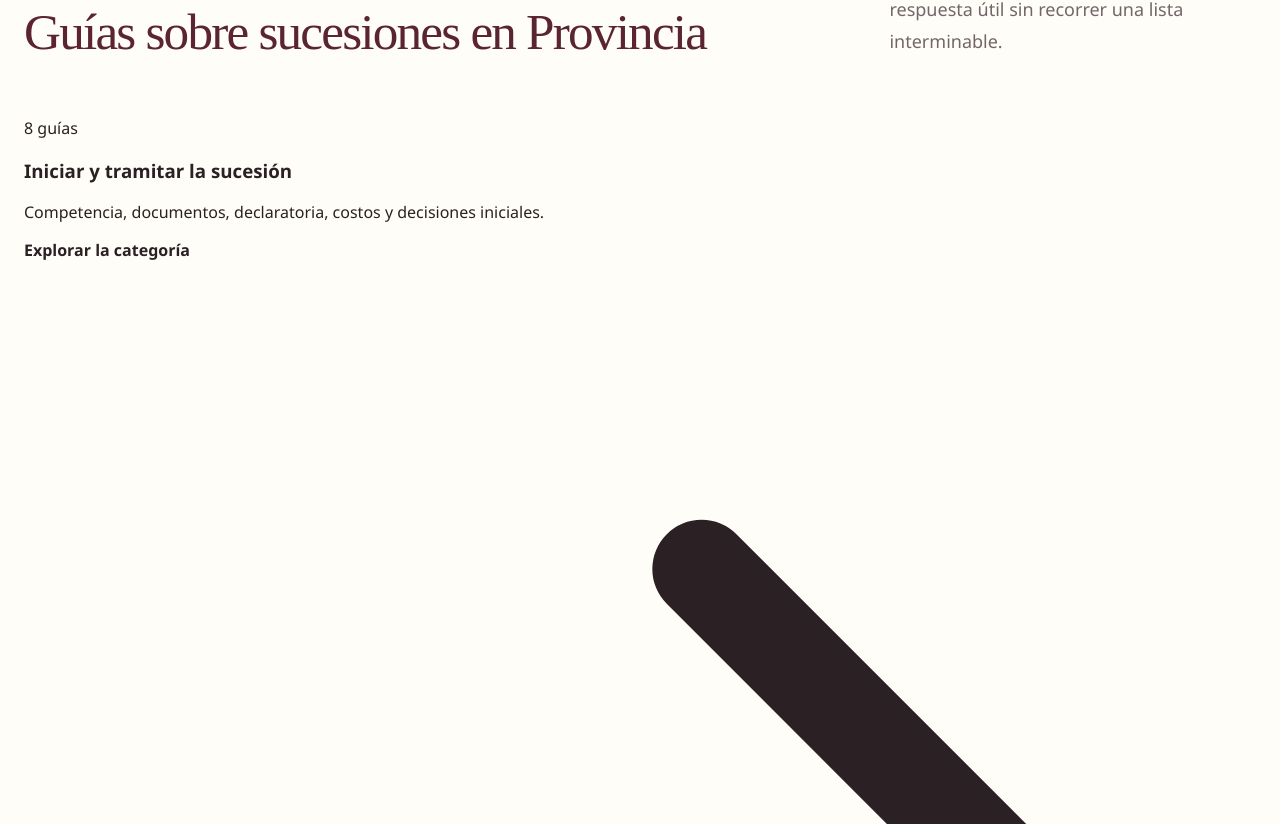
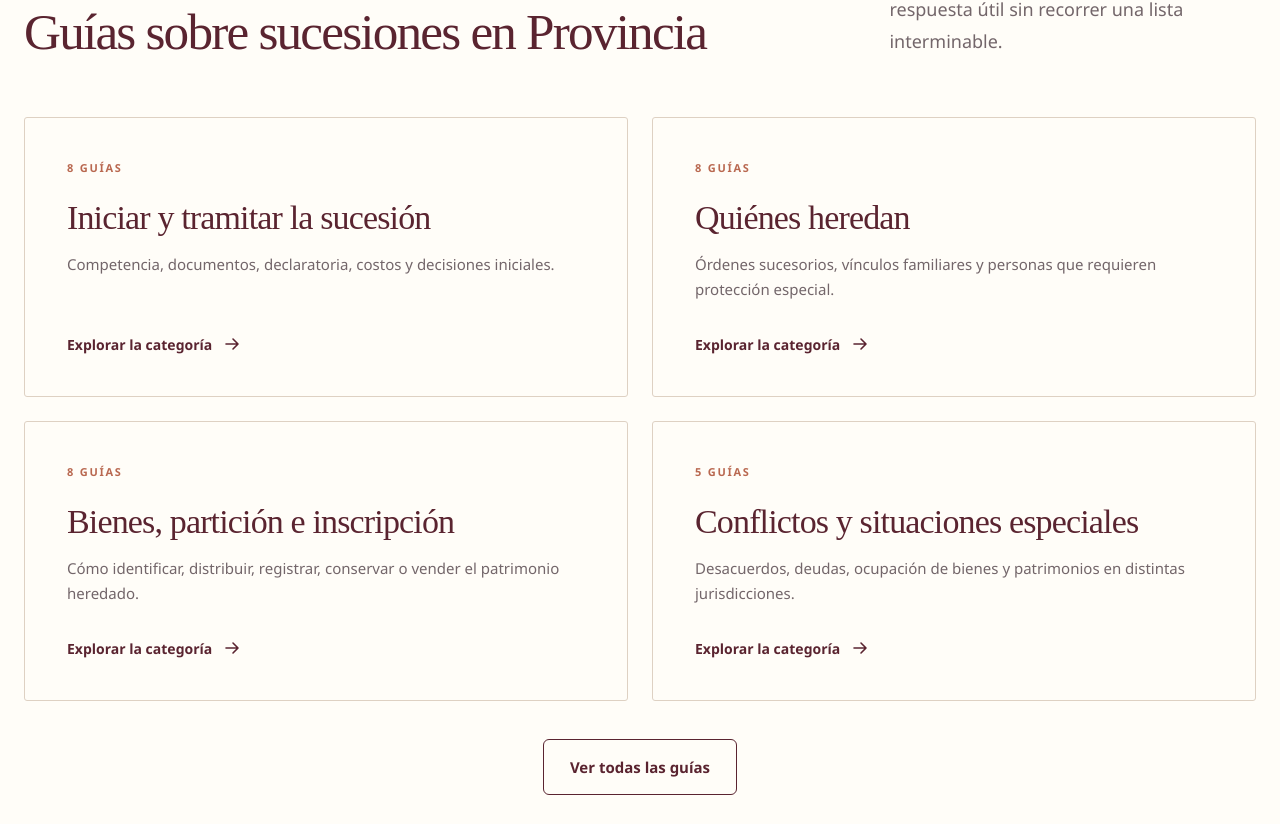
Before and after one commit to facuyorlano/sucesioneslaplata, a Next.js app: page / in a window 1280 px wide. Shown: the part 3276-4100 px from the top of the page. Built offline with nearby package versions, Linux system fonts and the light colour scheme.

Commit message:
Update app/globals.css for guide hub

```diff
--- a/app/globals.css
+++ b/app/globals.css
@@ -548,6 +548,84 @@ a {
   padding-bottom: 128px;
 }
 
+.guide-category-grid {
+  display: grid;
+  grid-template-columns: repeat(2, 1fr);
+  gap: 24px;
+}
+
+.guide-category-card {
+  display: flex;
+  min-height: 280px;
+  padding: 42px;
+  border: 1px solid var(--line);
+  border-radius: 3px;
+  flex-direction: column;
+  background: var(--paper-light);
+  transition: 220ms ease;
+}
+
+.guide-category-card > span,
+.guide-list a > span {
+  color: var(--terracotta);
+  font-size: 11px;
+  font-weight: 700;
+  letter-spacing: 0.16em;
+  text-transform: uppercase;
+}
+
+.guide-category-card h3 {
+  max-width: 520px;
+  margin: 24px 0 16px;
+  color: var(--wine);
+  font-family: var(--serif);
+  font-size: 34px;
+  font-weight: 500;
+  letter-spacing: -0.025em;
+  line-height: 1.1;
+}
+
+.guide-category-card p {
+  margin: 0 0 28px;
+  color: var(--muted);
+  font-size: 15px;
+  line-height: 1.65;
+}
+
+.guide-category-card b,
+.guide-list b {
+  display: inline-flex;
+  margin-top: auto;
+  align-items: center;
+  gap: 10px;
+  color: var(--wine);
+  font-size: 14px;
+}
+
+.guide-category-card b svg,
+.guide-list b svg {
+  width: 20px;
+  transition: transform 180ms ease;
+}
+
+.guide-category-card:hover,
+.guide-list a:hover {
+  border-color: var(--taupe);
+  box-shadow: var(--shadow);
+  transform: translateY(-5px);
+}
+
+.guide-category-card:hover b svg,
+.guide-list a:hover b svg {
+  transform: translateX(4px);
+}
+
+.guide-all-link {
+  display: flex;
+  margin-top: 38px;
+  justify-content: center;
+}
+
 .guide-grid {
   display: grid;
   grid-template-columns: repeat(2, 1fr);
@@ -610,6 +688,141 @@ a {
   border-color: var(--taupe);
   box-shadow: var(--shadow);
   transform: translateY(-5px);
+}
+
+.guides-hero {
+  padding: 108px max(24px, calc((100vw - 1130px) / 2)) 96px;
+  background:
+    linear-gradient(90deg, rgb(246 240 231 / 98%), rgb(246 240 231 / 82%)),
+    url("/hero-documents.webp") center / cover;
+}
+
+.guides-hero > div {
+  max-width: 820px;
+}
+
+.guides-hero h1 {
+  max-width: 790px;
+  margin: 24px 0 26px;
+  color: var(--wine);
+  font-family: var(--serif);
+  font-size: clamp(54px, 7vw, 82px);
+  font-weight: 500;
+  letter-spacing: -0.045em;
+  line-height: 0.98;
+}
+
+.guides-hero > div > p:not(.eyebrow) {
+  max-width: 680px;
+  margin: 0 0 34px;
+  color: var(--muted);
+  font-size: 19px;
+  line-height: 1.75;
+}
+
+.guide-index {
+  display: grid;
+  padding-block: 56px;
+  grid-template-columns: repeat(4, 1fr);
+  gap: 1px;
+}
+
+.guide-index a {
+  display: flex;
+  min-height: 130px;
+  padding: 26px;
+  border: 1px solid var(--line);
+  flex-direction: column;
+  background: var(--paper-light);
+}
+
+.guide-index span {
+  color: var(--terracotta);
+  font-size: 11px;
+  font-weight: 700;
+  letter-spacing: 0.12em;
+  text-transform: uppercase;
+}
+
+.guide-index strong {
+  margin-top: auto;
+  color: var(--wine);
+  font-family: var(--serif);
+  font-size: 22px;
+  font-weight: 500;
+  line-height: 1.15;
+}
+
+.guide-library {
+  padding-top: 20px;
+}
+
+.guide-category {
+  padding: 78px 0;
+  border-top: 1px solid var(--line);
+  scroll-margin-top: 90px;
+}
+
+.guide-category-heading {
+  display: grid;
+  margin-bottom: 42px;
+  grid-template-columns: 1.2fr 0.8fr;
+  align-items: end;
+  gap: 70px;
+}
+
+.guide-category-heading h2 {
+  margin: 0;
+  color: var(--wine);
+  font-family: var(--serif);
+  font-size: clamp(40px, 4.5vw, 58px);
+  font-weight: 500;
+  letter-spacing: -0.035em;
+  line-height: 1.04;
+}
+
+.guide-category-heading > p {
+  margin: 0;
+  color: var(--muted);
+  font-size: 17px;
+  line-height: 1.7;
+}
+
+.guide-list {
+  display: grid;
+  grid-template-columns: repeat(2, 1fr);
+  gap: 18px;
+}
+
+.guide-list a {
+  display: flex;
+  min-height: 285px;
+  padding: 34px;
+  border: 1px solid var(--line);
+  flex-direction: column;
+  background: var(--paper-light);
+  transition: 200ms ease;
+}
+
+.guide-list h3 {
+  margin: 20px 0 14px;
+  color: var(--wine);
+  font-family: var(--serif);
+  font-size: 29px;
+  font-weight: 500;
+  letter-spacing: -0.02em;
+  line-height: 1.12;
+}
+
+.guide-list p {
+  display: -webkit-box;
+  margin: 0 0 24px;
+  overflow: hidden;
+  color: var(--muted);
+  font-size: 14px;
+  line-height: 1.65;
+  -webkit-box-orient: vertical;
+  -webkit-line-clamp: 3;
 }
 
 .coverage-section {
@@ -1590,6 +1803,20 @@ a {
     grid-template-columns: 1fr;
   }
 
+  .guide-category-grid,
+  .guide-list {
+    grid-template-columns: 1fr;
+  }
+
+  .guide-index {
+    grid-template-columns: repeat(2, 1fr);
+  }
+
+  .guide-category-heading {
+    grid-template-columns: 1fr;
+    gap: 24px;
+  }
+
   .coverage-section {
     padding: 82px max(24px, calc((100vw - 680px) / 2));
   }
@@ -1739,6 +1966,37 @@ a {
     font-size: 29px;
   }
 
+  .guide-category-card,
+  .guide-list a {
+    min-height: 0;
+    padding: 30px;
+  }
+
+  .guide-category-card h3,
+  .guide-list h3 {
+    font-size: 28px;
+  }
+
+  .guides-hero {
+    padding: 78px 20px 70px;
+  }
+
+  .guides-hero h1 {
+    font-size: clamp(48px, 14vw, 64px);
+  }
+
+  .guide-index {
+    grid-template-columns: 1fr;
+  }
+
+  .guide-index a {
+    min-height: 105px;
+  }
+
+  .guide-category {
+    padding: 60px 0;
+  }
+
   .coverage-section {
     padding: 70px 20px;
   }
```
